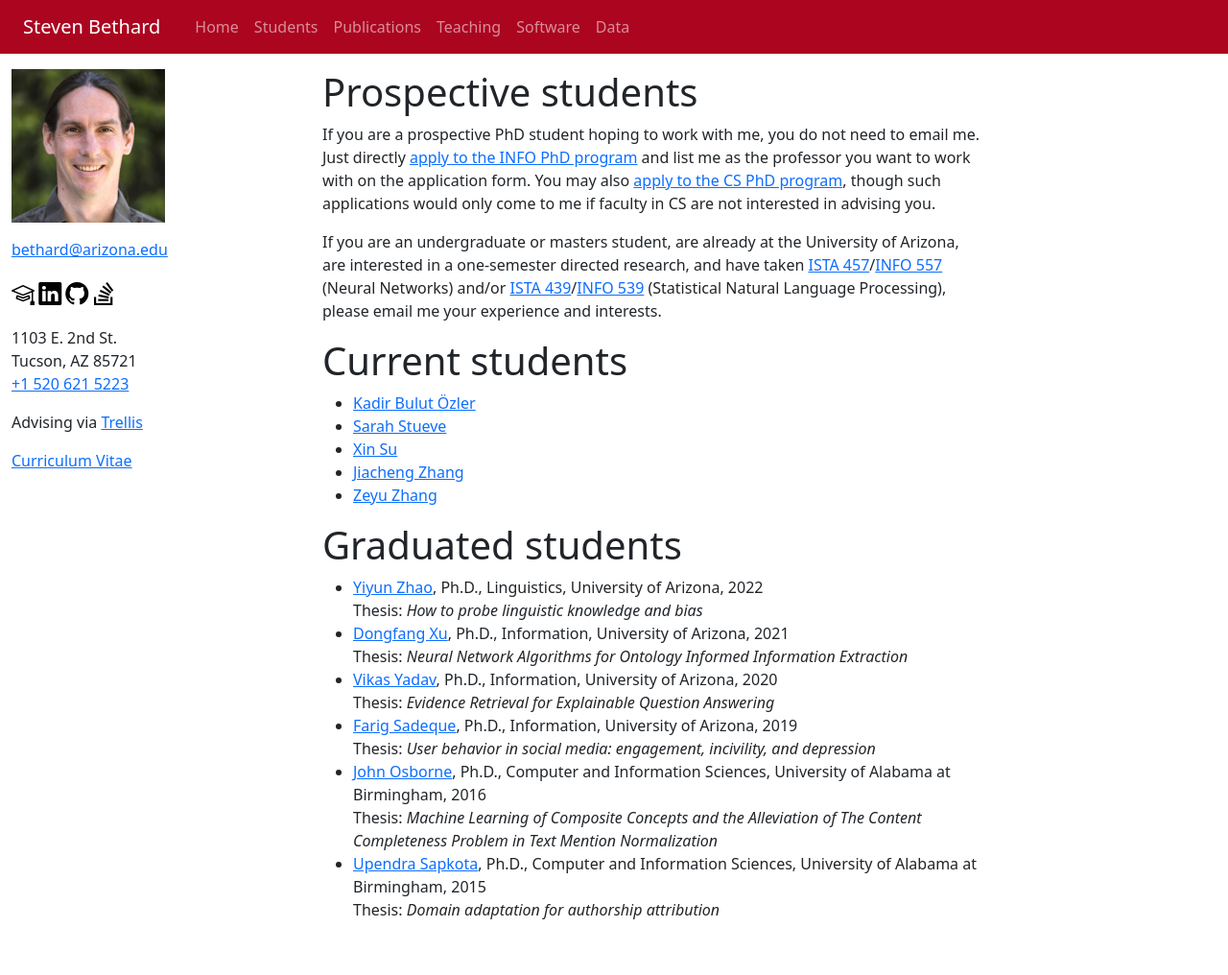
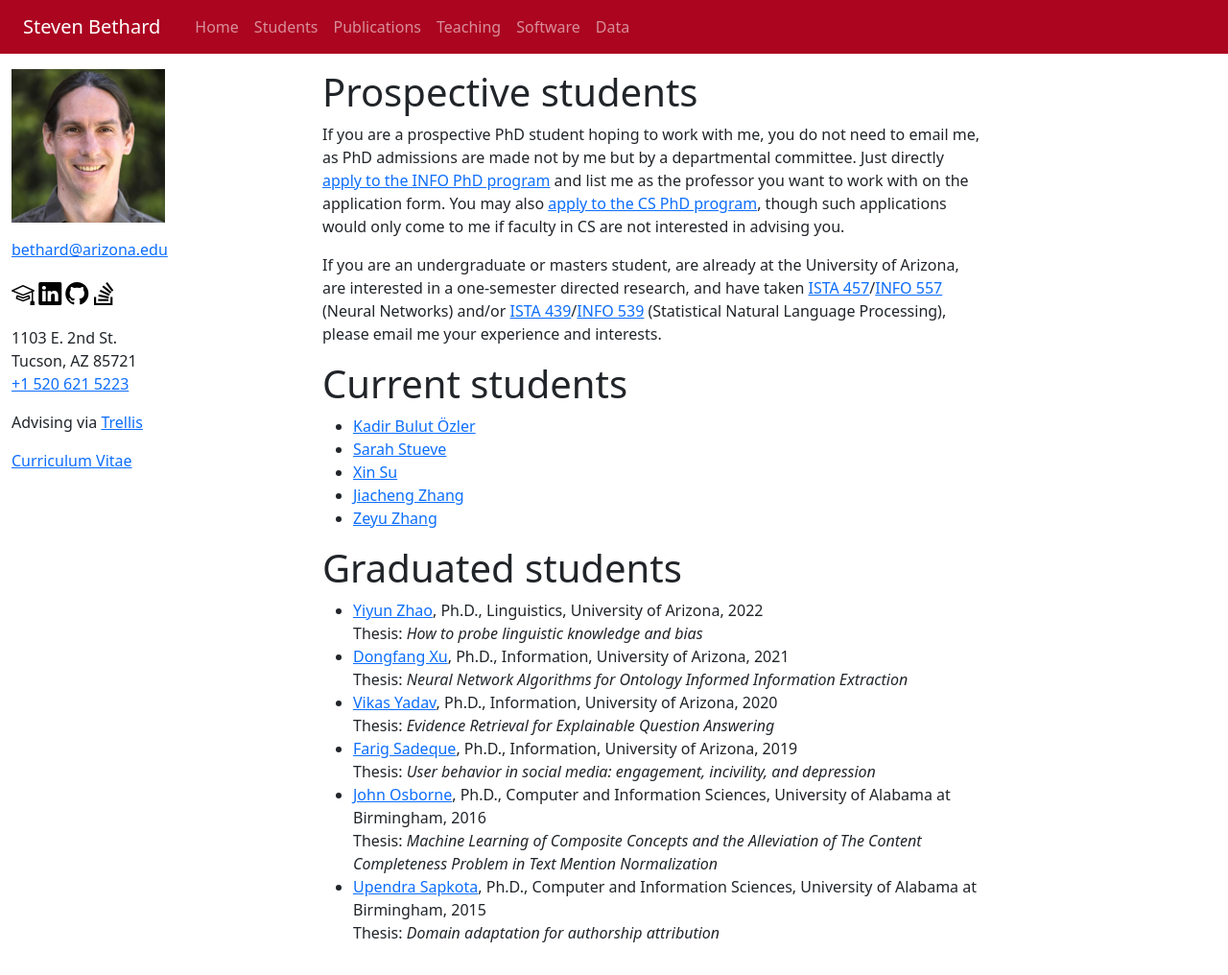
Before and after one commit to bethard/bethard.github.io, a Jekyll site: the page built from students.md, in a window 1280 px wide. Shown: the whole page at 96% size. Built offline with Jekyll 4.4.1, drawn with Linux system fonts in a browser that asks for light colours; before the commit the page ends 992 px from its top, so only the background shows below that.

Commit message:
Update students.md

```diff
--- a/students.md
+++ b/students.md
@@ -6,7 +6,7 @@ order: 1
 
 # Prospective students #
 
-If you are a prospective PhD student hoping to work with me, you do not need to email me.
+If you are a prospective PhD student hoping to work with me, you do not need to email me, as PhD admissions are made not by me but by a departmental committee.
 Just directly [apply to the INFO PhD program](https://grad.arizona.edu/catalog/programinfo/INFOPHD) and list me as the professor you want to work with on the application form.
 You may also [apply to the CS PhD program](https://grad.arizona.edu/catalog/programinfo/COSCPHD), though such applications would only come to me if faculty in CS are not interested in advising you.
 
```
